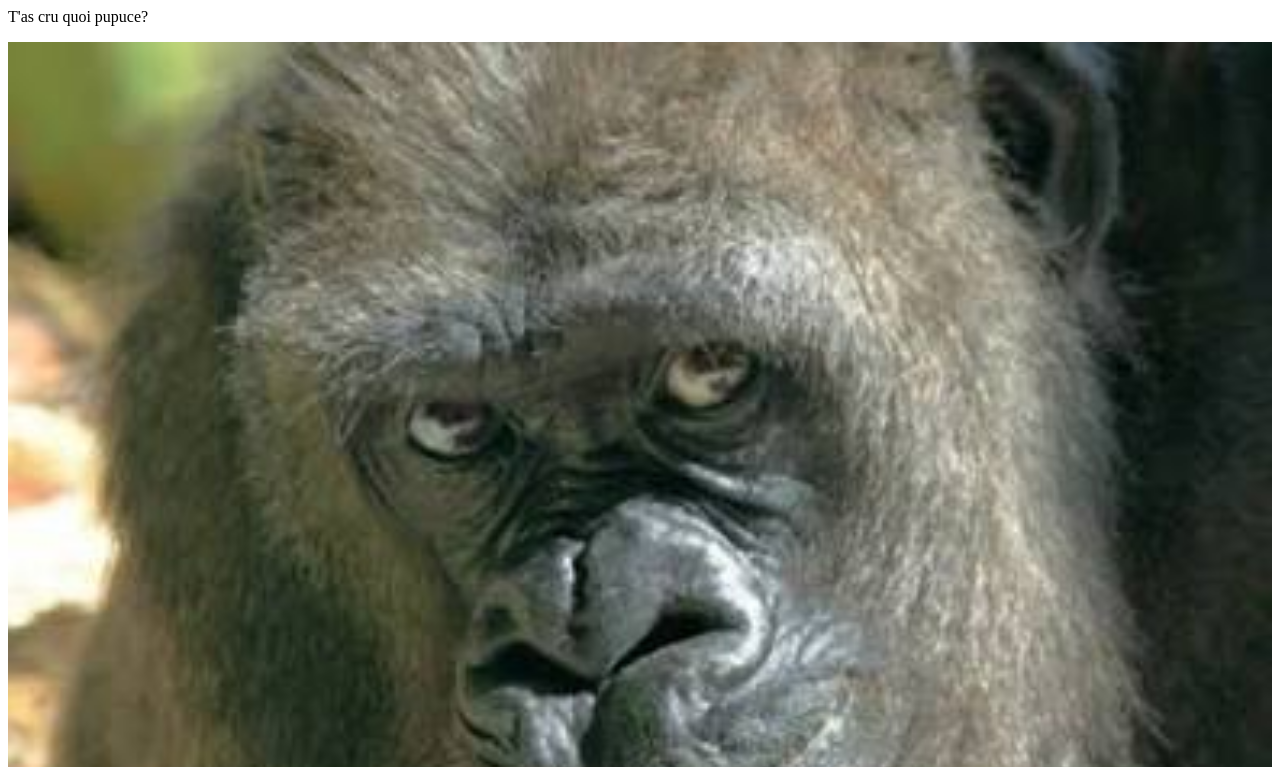
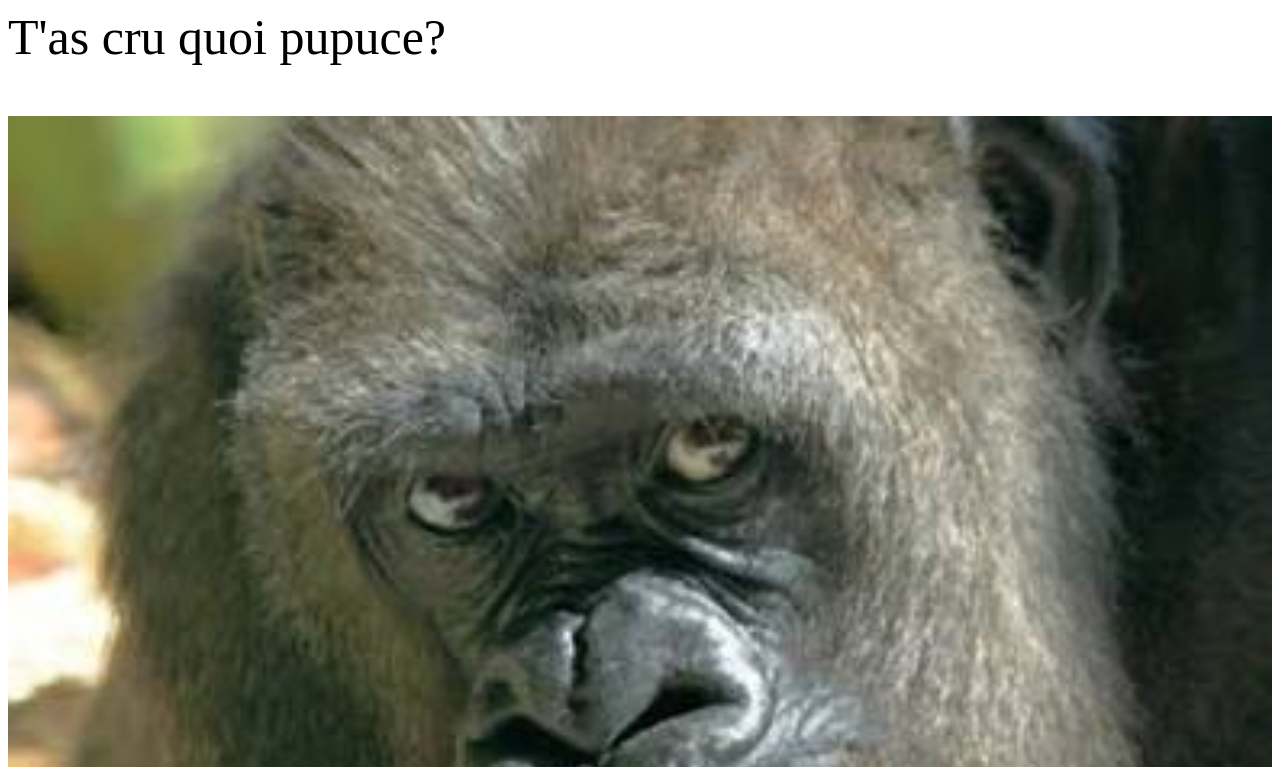
Before and after one commit to fleurdepains/fleurdepains, a plain HTML site: page index.html in a window 1280 px wide. Shown: the top 767 px of the page. Drawn offline with Linux system fonts and the light colour scheme.

Commit message:
Update index.html

```diff
--- a/index.html
+++ b/index.html
@@ -1,2 +1,2 @@
-<p>T'as cru quoi pupuce?</p>
+<p style="font-size: 50px; justify-content: center;">T'as cru quoi pupuce?</p>
 <img src="./images(1).jpg" width="100%">
```
